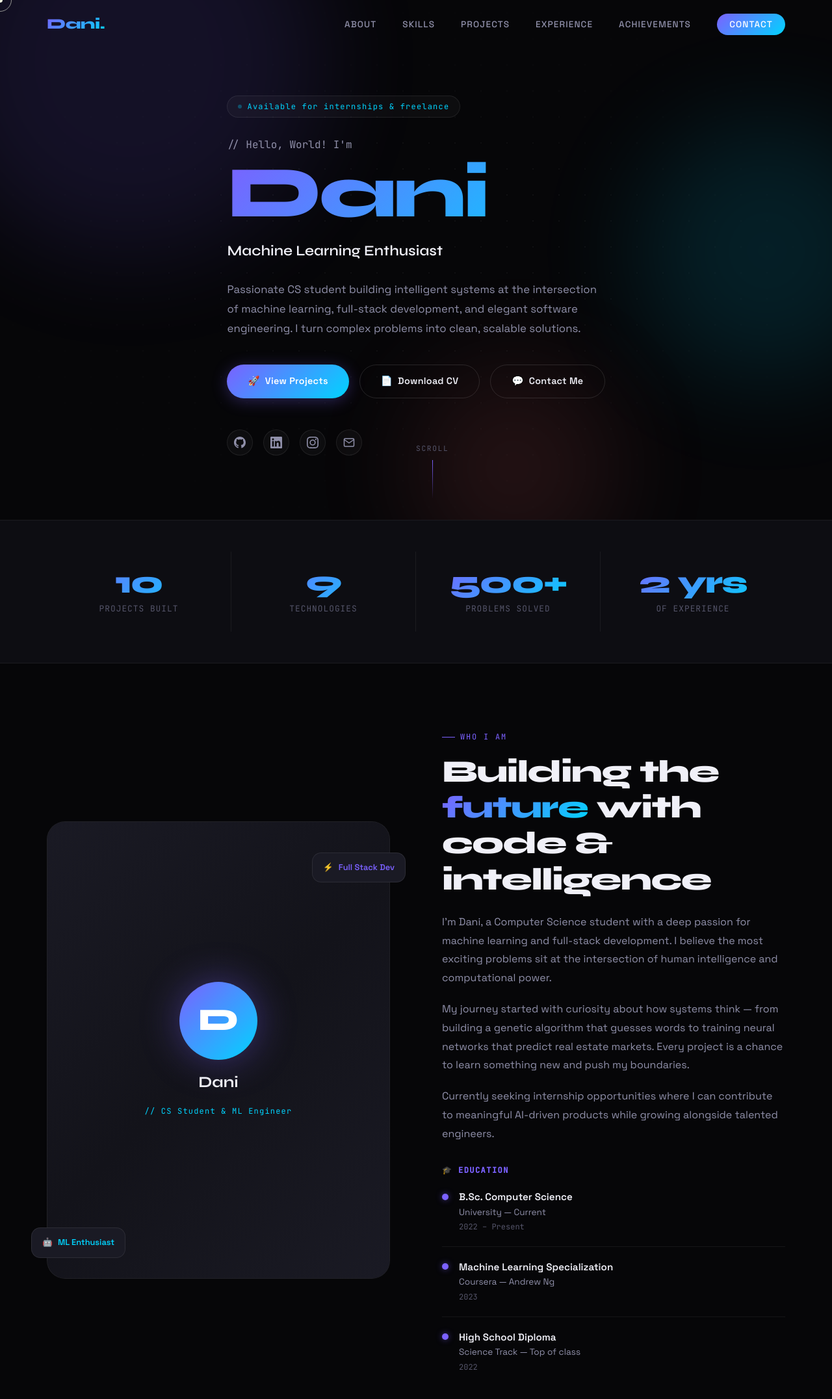
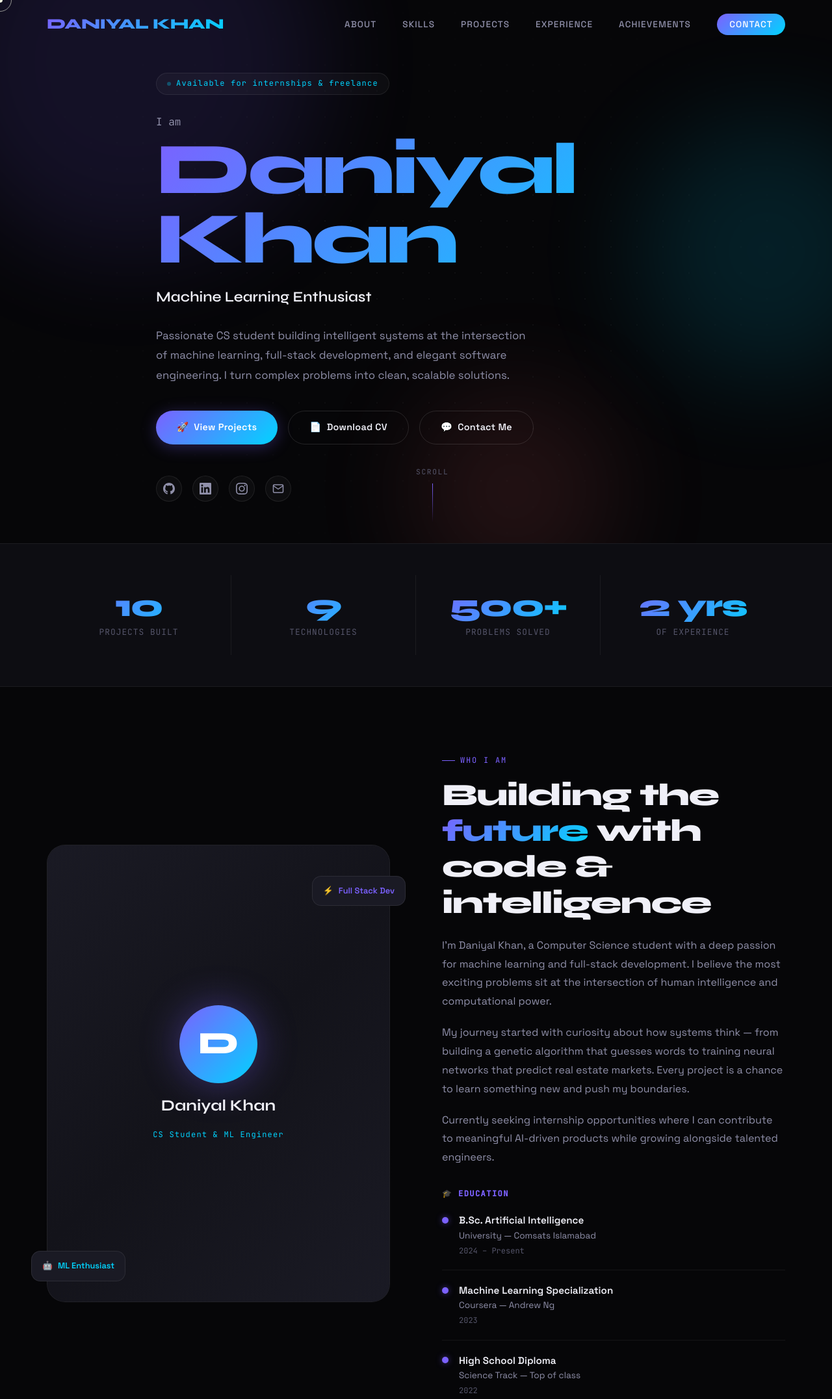
Before and after one commit to dani1218/dani-portfolio, a plain HTML site: page index.html in a window 1280 px wide. Shown: the top 2153 px of the page at 65% size. Drawn offline with Linux system fonts and the light colour scheme.

Commit message:
Rename to index.html for GitHub Pages

```diff
--- a/dani-portfolio.html
+++ b/index.html
@@ -880,7 +880,7 @@
 <!-- NAVBAR -->
 <nav id="navbar">
   <div class="nav-inner">
-    <a href="#hero" class="nav-logo">Dani.</a>
+    <a href="#hero" class="nav-logo">DANIYAL KHAN</a>
     <ul class="nav-links">
       <li><a href="#about">About</a></li>
       <li><a href="#skills">Skills</a></li>
@@ -911,9 +911,9 @@
         <span class="hero-badge-dot"></span>
         Available for internships & freelance
       </div>
-      <p class="hero-greeting">// Hello, World! I'm</p>
+      <p class="hero-greeting">I am </p>
       <h1 class="hero-name">
-        <span class="gradient-text">Dani</span>
+        <span class="gradient-text">Daniyal Khan</span>
       </h1>
       <div class="hero-title-wrap">
         <span id="typed-text"></span><span class="cursor-blink"></span>
@@ -990,8 +990,8 @@
         <div class="about-card-main">
           <div class="about-avatar-placeholder">
             <div class="avatar-letter">D</div>
-            <div class="avatar-name">Dani</div>
-            <div class="avatar-role">// CS Student & ML Engineer</div>
+            <div class="avatar-name">Daniyal Khan</div>
+            <div class="avatar-role"> CS Student & ML Engineer</div>
           </div>
         </div>
         <div class="about-badge-floating about-badge-1">
@@ -1007,7 +1007,7 @@
           Building the <span>future</span> with code & intelligence
         </h2>
         <p>
-          I'm Dani, a Computer Science student with a deep passion for machine learning and full-stack development. I believe the most exciting problems sit at the intersection of human intelligence and computational power.
+          I'm Daniyal Khan, a Computer Science student with a deep passion for machine learning and full-stack development. I believe the most exciting problems sit at the intersection of human intelligence and computational power.
         </p>
         <p>
           My journey started with curiosity about how systems think — from building a genetic algorithm that guesses words to training neural networks that predict real estate markets. Every project is a chance to learn something new and push my boundaries.
@@ -1020,9 +1020,9 @@
           <div class="edu-item">
             <div class="edu-dot"></div>
             <div>
-              <div class="edu-title">B.Sc. Computer Science</div>
-              <div class="edu-place">University — Current</div>
-              <div class="edu-year">2022 – Present</div>
+              <div class="edu-title">B.Sc. Artificial Intelligence</div>
+              <div class="edu-place">University — Comsats Islamabad</div>
+              <div class="edu-year">2024 – Present</div>
             </div>
           </div>
           <div class="edu-item">
@@ -1124,7 +1124,7 @@
         <div class="timeline">
           <div class="timeline-item">
             <div class="timeline-dot"></div>
-            <div class="timeline-date">2022 – Present</div>
+            <div class="timeline-date">2024 – Present</div>
             <div class="timeline-title">B.Sc. Computer Science</div>
             <div class="timeline-org">University</div>
             <div class="timeline-desc">Core focus on algorithms, data structures, operating systems, AI, and software engineering. Maintaining strong GPA with active project involvement.</div>
@@ -1275,21 +1275,21 @@ const skills = [
 ];
 
 const projects = [
-  {
-    name: 'ML House Price Predictor',
-    desc: 'A machine learning model trained on real estate datasets to predict housing prices with high accuracy using regression techniques and feature engineering.',
-    tags: [{ name: 'Python', cls: 'tag-purple' }, { name: 'Scikit-Learn', cls: 'tag-blue' }, { name: 'Pandas', cls: 'tag-green' }],
-    features: ['Feature Engineering', 'Cross-validation', 'Model comparison', 'Live predictions'],
-    icon: '🏠',
-    gradient: 'linear-gradient(135deg, rgba(123,97,255,0.2), rgba(0,212,255,0.1))',
-    featured: true,
+    {
+    name: 'Roman Urdu Sentiment Analysis',
+    desc: 'A natural language processing project focused on analyzing sentiment in Roman Urdu text using machine learning techniques.',
+    tags: [{ name: 'Python', cls: 'tag-purple' }, { name: 'Algorithms', cls: 'tag-red' }, { name: 'Visualization', cls: 'tag-blue' }],
+    features: ['Text preprocessing', 'Sentiment classification', 'Algorithm implementation', 'Data visualization'],
+    icon: '🧬',
+    gradient: 'linear-gradient(135deg, rgba(255,107,107,0.2), rgba(123,97,255,0.1))',
+    featured: false,
   },
   {
-    name: 'Restaurant Management System',
-    desc: 'Full-featured Java desktop application with real-time order management, inventory tracking, and staff scheduling. Clean MVC architecture with JavaFX UI.',
-    tags: [{ name: 'Java', cls: 'tag-orange' }, { name: 'JavaFX', cls: 'tag-blue' }, { name: 'MySQL', cls: 'tag-green' }],
-    features: ['Order tracking', 'Inventory system', 'Staff management', 'Reports'],
-    icon: '🍽️',
+    name: 'MNIST Digit Classifier',
+    desc: 'A machine learning model trained on the MNIST dataset to classify handwritten digits with high accuracy using neural networks and deep learning techniques.',
+    tags: [{ name: 'Python', cls: 'tag-purple' }, { name: 'TensorFlow', cls: 'tag-blue' }, { name: 'Keras', cls: 'tag-green' }],
+    features: ['Neural network implementation', 'Data preprocessing', 'Model training', 'Accuracy evaluation'],
+    icon: '🔢',
     gradient: 'linear-gradient(135deg, rgba(251,146,60,0.2), rgba(255,107,107,0.1))',
     featured: false,
   },
@@ -1303,13 +1303,13 @@ const projects = [
     featured: false,
   },
   {
-    name: 'Genetic Algorithm Word Guesser',
-    desc: 'Evolutionary algorithm implementation that evolves a population of random strings toward a target word using crossover, mutation, and fitness scoring.',
-    tags: [{ name: 'Python', cls: 'tag-purple' }, { name: 'Algorithms', cls: 'tag-red' }, { name: 'Visualization', cls: 'tag-blue' }],
-    features: ['Population evolution', 'Fitness function', 'Real-time visualization', 'Configurable params'],
-    icon: '🧬',
-    gradient: 'linear-gradient(135deg, rgba(255,107,107,0.2), rgba(123,97,255,0.1))',
-    featured: false,
+    name: 'ML House Price Predictor',
+    desc: 'A machine learning model trained on real estate datasets to predict housing prices with high accuracy using regression techniques and feature engineering.',
+    tags: [{ name: 'Python', cls: 'tag-purple' }, { name: 'Scikit-Learn', cls: 'tag-blue' }, { name: 'Pandas', cls: 'tag-green' }],
+    features: ['Feature Engineering', 'Cross-validation', 'Model comparison', 'Live predictions'],
+    icon: '🏠',
+    gradient: 'linear-gradient(135deg, rgba(123,97,255,0.2), rgba(0,212,255,0.1))',
+    featured: true,
   },
   {
     name: 'Expression Parser Simulator',
```
